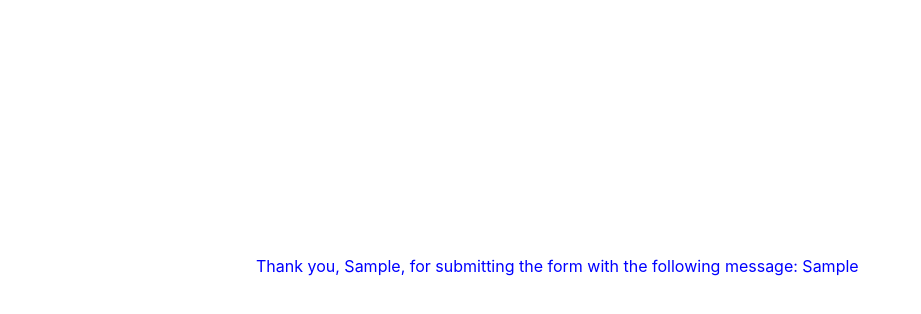
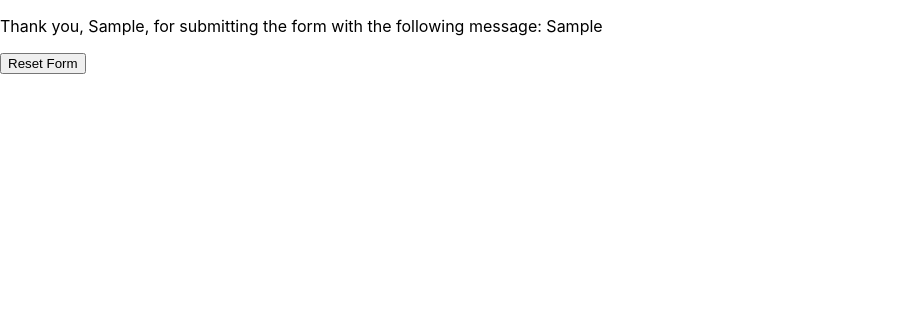
Before and after one commit to ivwu/intro-to-react, a React (Create React App) app: page / in a window 1280 px wide. Both pictures are taken after typing "Sample", "Sample", "name@example.com", "Sample" into the empty fields and a click on the input "Submit". Shown: the top 314 px of the page, without its empty margins (0-921 px from the left). Built offline with nearby package versions, Linux system fonts and the light colour scheme.

Commit message:
shows message if no message

```diff
--- a/src/components/ContactForm/ContactForm.js
+++ b/src/components/ContactForm/ContactForm.js
@@ -50,20 +50,24 @@ class ContactForm extends Component {
     });
   };
 
+  handleReset = () => {
+    this.setState({
+      submitted: false,
+      firstName: "",
+      lastName: "",
+      email: "",
+      message: "",
+    });
+  };
+
   render() {
     const { firstName, lastName, email, message, submitted } = this.state;
+    if (!submitted) {
       return (
-      <div>
-        {/* <h2>{firstName}</h2>
-        <h2>{lastName}</h2>
-        <h2>{email}</h2>
-        <h2>{message}</h2> */}
         <form className="Form-container" onSubmit={this.handleSubmit}>
-          {!submitted ? (
-            <>
           {" "}
           <label htmlFor="firstName" className="Form-label">
-                First Name:
+            First Name:{" "}
             <input
               id="firstName"
               type="text"
@@ -75,7 +79,7 @@ class ContactForm extends Component {
           <br />
           <br />
           <label htmlFor="lastName">
-                Last Name:
+            Last Name:{" "}
             <input
               id="lastName"
               type="text"
@@ -87,7 +91,7 @@ class ContactForm extends Component {
           <br />
           <br />
           <label htmlFor="email">
-                Email:
+            Email:{" "}
             <input
               id="email"
               type="text"
@@ -99,7 +103,7 @@ class ContactForm extends Component {
           <br />
           <br />
           <label htmlFor="message">
-                Message:
+            Message:{" "}
             <input
               id="message"
               type="text"
@@ -111,16 +115,26 @@ class ContactForm extends Component {
           <br />
           <br />
           <input type="submit" value="Submit" />{" "}
+        </form>
+      );
+    }
+    if (message === "") {
+      return (
+        <>
+          <h1>Hey {firstName}, the message field cannot be empty</h1>
+          <button onClick={this.handleReset}>Reset Form</button>
         </>
-          ) : (
+      );
+    }
+    return (
+      <div>
         <section>
           <p>
-                Thank you, {firstName}, for submitting the form with the
-                following message: {message}
+            Thank you, {firstName}, for submitting the form with the following
+            message: {message}
           </p>
+          <button onClick={this.handleReset}>Reset Form</button>
         </section>
-          )}
-        </form>
       </div>
     );
   }
```
Lines whose indentation alone changed are shown as unchanged.
